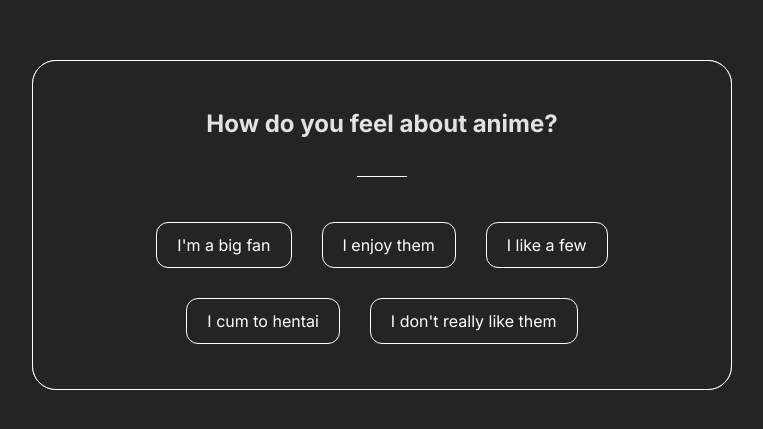
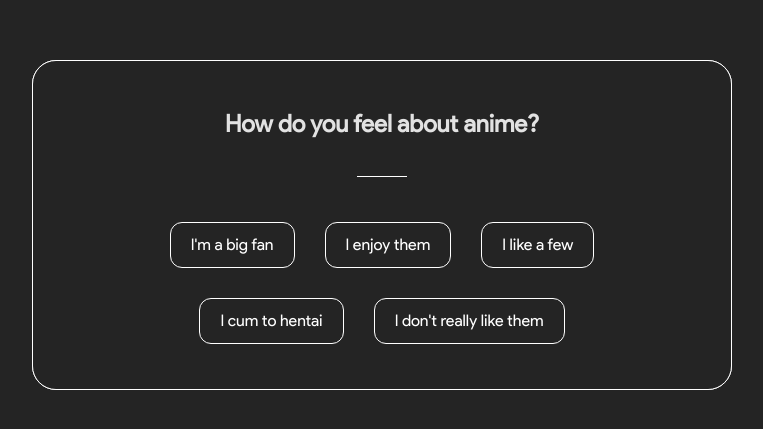
Before and after one commit to tyVespA/quiz-website-test-next, a Next.js app: page / in a window 1280 px wide. Shown: the part 175-604 px from the top of the page, without its empty margins (258-1021 px from the left). Built offline with nearby package versions, Linux system fonts and the light colour scheme.

Commit message:
Add local font class

```diff
--- a/src/app/layout.js
+++ b/src/app/layout.js
@@ -1,17 +1,20 @@
-import { Inter } from 'next/font/google'
-import './globals.css'
+import localFont from "next/font/local";
+import "./globals.css";
 
-const inter = Inter({ subsets: ['latin'] })
+const myFont = localFont({
+  src: "./font/Product-Sans-Regular.ttf",
+  display: "swap",
+});
 
 export const metadata = {
-  title: 'Create Next App',
-  description: 'Generated by create next app',
-}
+  title: "Create Next App",
+  description: "Generated by create next app",
+};
 
 export default function RootLayout({ children }) {
   return (
     <html lang="en">
-      <body className={inter.className}>{children}</body>
+      <body className={myFont.className}>{children}</body>
     </html>
-  )
+  );
 }
```
